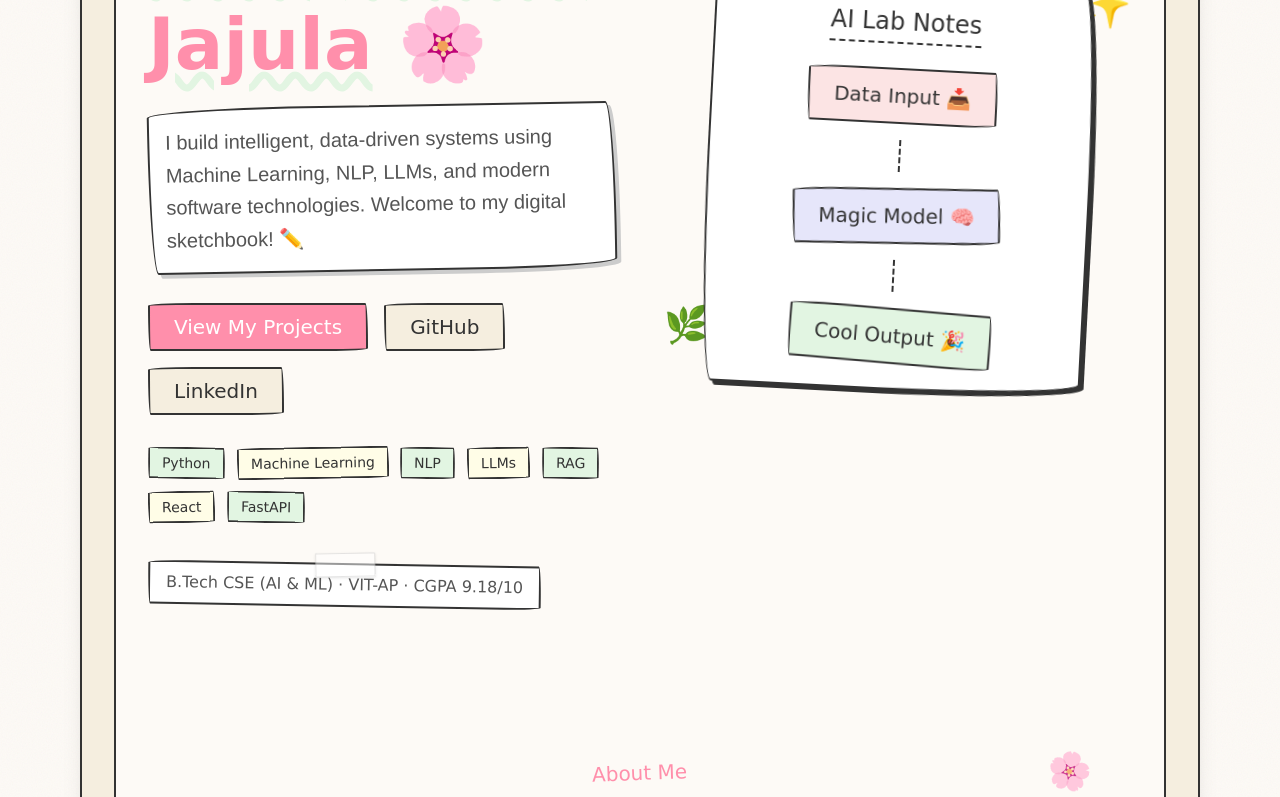
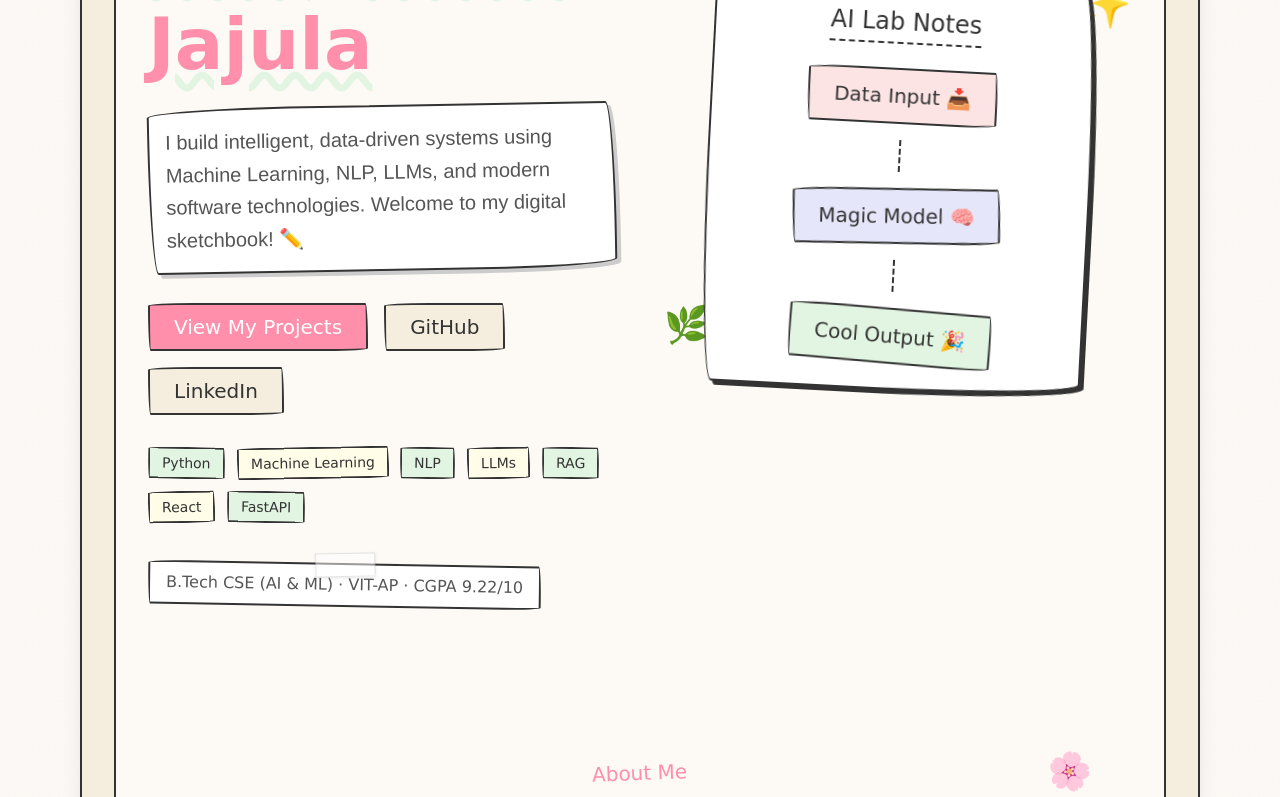
Before and after one commit to Manjiswari/Portfolio, a React (Vite) app: page / in a window 1280 px wide. Shown: the part 519-1316 px from the top of the page. Built offline with nearby package versions, Linux system fonts and the light colour scheme.

Commit message:
Update Hero.jsx

```diff
--- a/src/components/Hero.jsx
+++ b/src/components/Hero.jsx
@@ -9,7 +9,7 @@ export default function Hero() {
           <p className="font-handwritten text-sm uppercase tracking-widest text-ink">AI / ML Engineer & CS Student</p>
         </div>
         <h1 className="font-handwritten text-5xl md:text-7xl font-bold leading-tight mb-4">
-          Hi, I&apos;m <span className="text-accent underline decoration-wavy decoration-mint">Manjiswari Jajula</span> 🌸
+          Hi, I&apos;m <span className="text-accent underline decoration-wavy decoration-mint">Manjiswari Jajula</span>
         </h1>
         <p className="text-lg md:text-xl text-ink-light leading-relaxed max-w-2xl bg-white p-4 doodle-border shadow-[4px_4px_0_0_#ccc] mb-8 transform -rotate-1">
           I build intelligent, data-driven systems using Machine Learning, NLP, LLMs,
@@ -29,7 +29,7 @@ export default function Hero() {
         </div>
 
         <div className="inline-block px-4 py-2 tape-top mt-4 bg-white doodle-border transform rotate-1">
-          <p className="font-handwritten text-ink-light">B.Tech CSE (AI & ML) · VIT-AP · CGPA 9.18/10</p>
+          <p className="font-handwritten text-ink-light">B.Tech CSE (AI & ML) · VIT-AP · CGPA 9.22/10</p>
         </div>
       </div>
 
```
